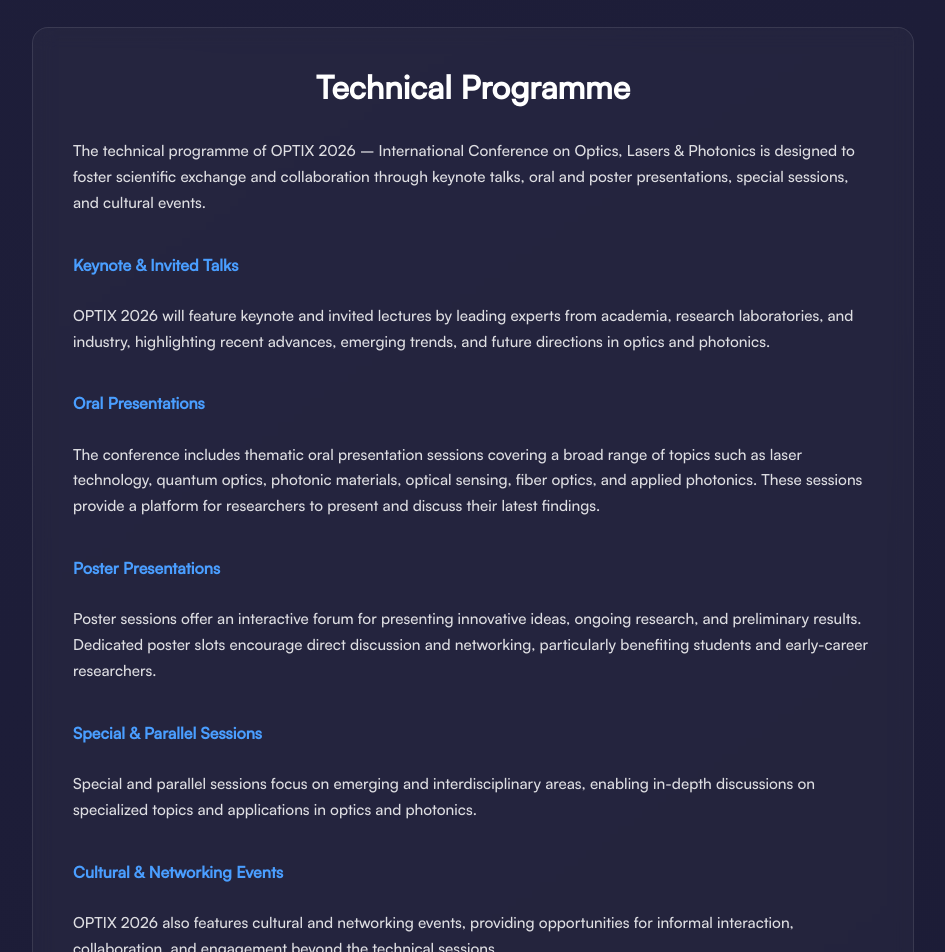
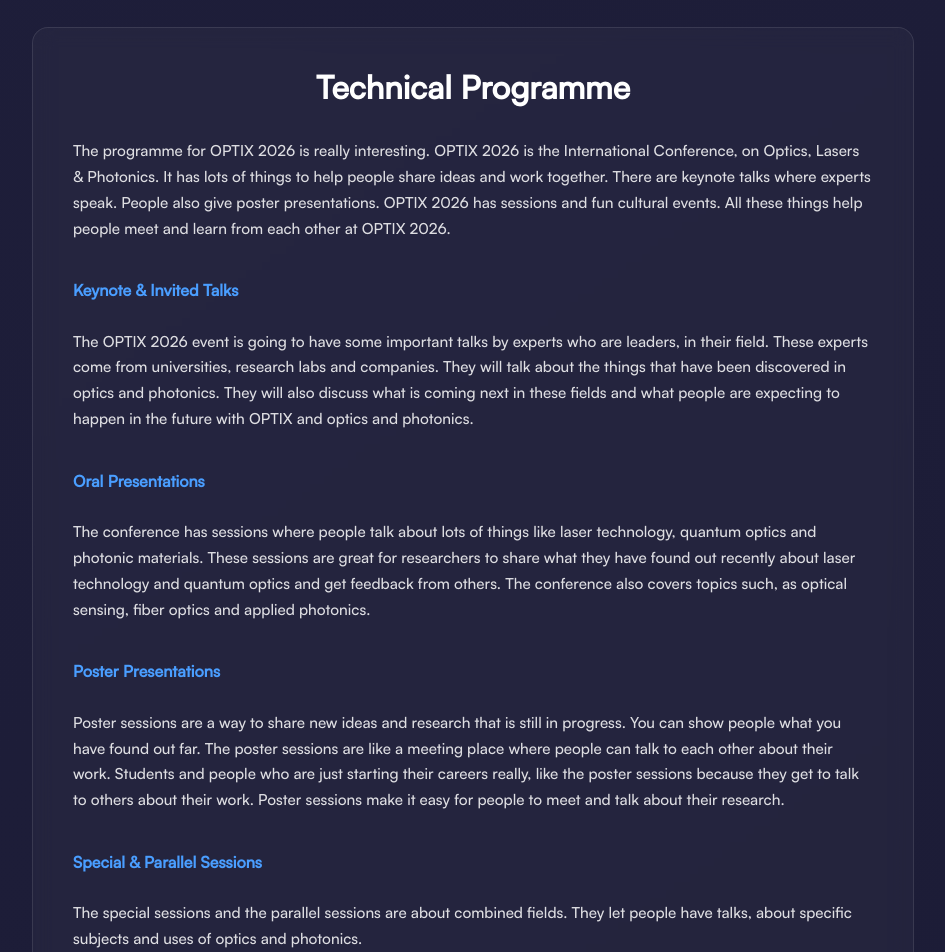
Before and after one commit to AFarHitman7/optix-conference, a React (Vite) app: page / in a window 1280 px wide. Shown: the part 2340-3292 px from the top of the page, without its empty margins (167-1112 px from the left). Built offline with nearby package versions, Linux system fonts and the light colour scheme.

Commit message:
Update technical programme section content

```diff
--- a/src/pages/TechnicalProgramme.jsx
+++ b/src/pages/TechnicalProgramme.jsx
@@ -10,56 +10,67 @@ const TechnicalProgramme = () => {
 
         <div className={styles.programmeContent}>
           <p>
-            The technical programme of OPTIX 2026 – International Conference on
-            Optics, Lasers & Photonics is designed to foster scientific exchange
-            and collaboration through keynote talks, oral and poster
-            presentations, special sessions, and cultural events.
+            The programme for OPTIX 2026 is really interesting. OPTIX 2026 is
+            the International Conference, on Optics, Lasers & Photonics. It has
+            lots of things to help people share ideas and work together. There
+            are keynote talks where experts speak. People also give poster
+            presentations. OPTIX 2026 has sessions and fun cultural events. All
+            these things help people meet and learn from each other at
+            OPTIX 2026.
           </p>
 
           <h3>Keynote & Invited Talks</h3>
           <p>
-            OPTIX 2026 will feature keynote and invited lectures by leading
-            experts from academia, research laboratories, and industry,
-            highlighting recent advances, emerging trends, and future directions
-            in optics and photonics.
+            The OPTIX 2026 event is going to have some important talks by
+            experts who are leaders, in their field. These experts come from
+            universities, research labs and companies. They will talk about the
+            things that have been discovered in optics and photonics. They will
+            also discuss what is coming next in these fields and what people
+            are expecting to happen in the future with OPTIX and optics and
+            photonics.
           </p>
 
           <h3>Oral Presentations</h3>
           <p>
-            The conference includes thematic oral presentation sessions covering
-            a broad range of topics such as laser technology, quantum optics,
-            photonic materials, optical sensing, fiber optics, and applied
-            photonics. These sessions provide a platform for researchers to
-            present and discuss their latest findings.
+            The conference has sessions where people talk about lots of things
+            like laser technology, quantum optics and photonic materials. These
+            sessions are great for researchers to share what they have found out
+            recently about laser technology and quantum optics and get feedback
+            from others. The conference also covers topics such, as optical
+            sensing, fiber optics and applied photonics.
           </p>
 
           <h3>Poster Presentations</h3>
           <p>
-            Poster sessions offer an interactive forum for presenting innovative
-            ideas, ongoing research, and preliminary results. Dedicated poster
-            slots encourage direct discussion and networking, particularly
-            benefiting students and early-career researchers.
+            Poster sessions are a way to share new ideas and research that is
+            still in progress. You can show people what you have found out far.
+            The poster sessions are like a meeting place where people can talk
+            to each other about their work. Students and people who are just
+            starting their careers really, like the poster sessions because they
+            get to talk to others about their work. Poster sessions make it
+            easy for people to meet and talk about their research.
           </p>
 
           <h3>Special & Parallel Sessions</h3>
           <p>
-            Special and parallel sessions focus on emerging and
-            interdisciplinary areas, enabling in-depth discussions on
-            specialized topics and applications in optics and photonics.
+            The special sessions and the parallel sessions are about combined
+            fields. They let people have talks, about specific subjects and uses
+            of optics and photonics.
           </p>
 
           <h3>Cultural & Networking Events</h3>
           <p>
-            OPTIX 2026 also features cultural and networking events, providing
-            opportunities for informal interaction, collaboration, and
-            engagement beyond the technical sessions.
+            OPTIX 2026 has some cool cultural events and networking things too.
+            These are great for talking to people and working together in a
+            relaxed way. You can also get to know people outside of the
+            technical sessions, at OPTIX 2026.
           </p>
 
           <h3>Conference Proceedings</h3>
           <p>
             All accepted and presented contributions will be published in the
             conference proceedings, serving as a lasting scientific record of
-            OPTIX 2026.
+            OPTIX 2026
           </p>
         </div>
       </div>
```
Also changed, not shown: src/pages/AboutPage.jsx (+54 -39 lines).
